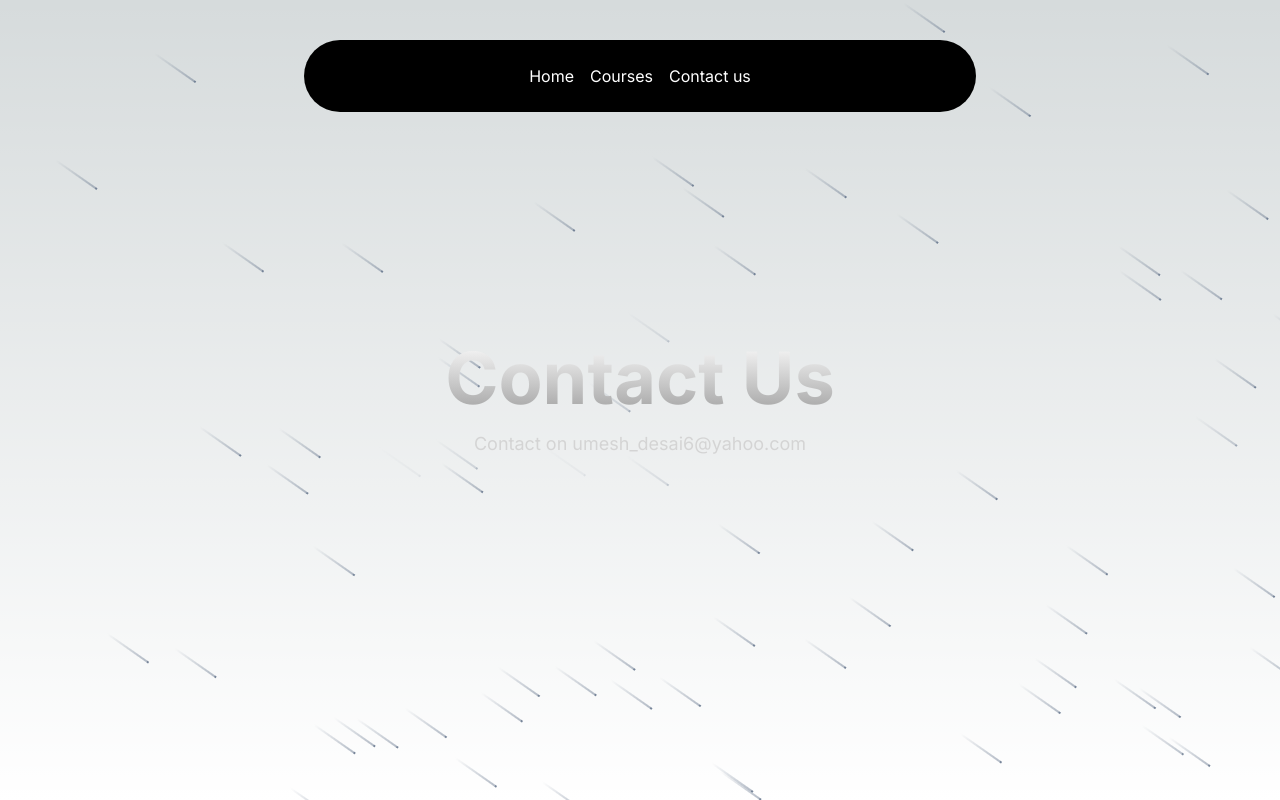
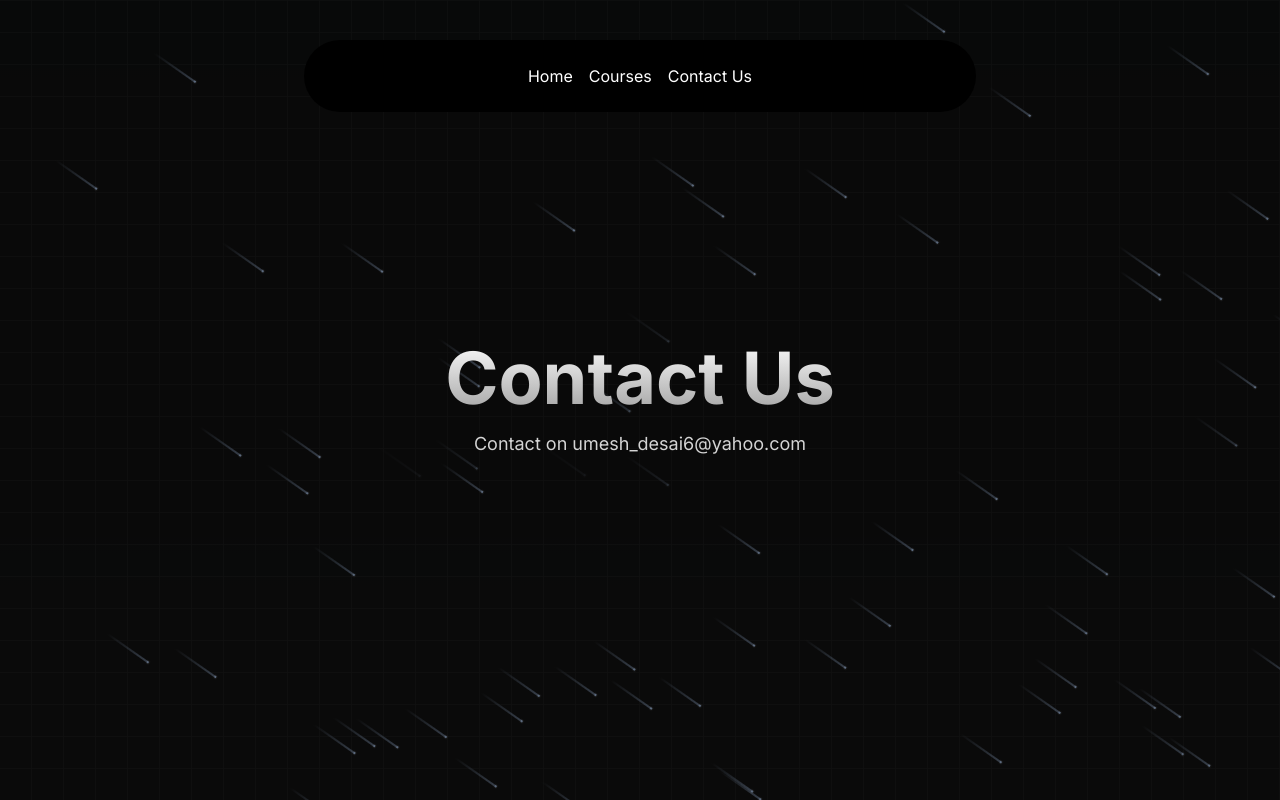
Before and after one commit to desaiumesh/musicapp, a Next.js app: page /contact in a window 1280 px wide. Built offline with nearby package versions, Linux system fonts and the light colour scheme.

Commit message:
minor changes for light theme

```diff
--- a/src/app/contact/page.tsx
+++ b/src/app/contact/page.tsx
@@ -4,7 +4,7 @@
 
 function page() {
     return (
-        <div className='relative w-full h-screen overflow-hidden'>
+        <div className='relative w-full h-screen overflow-hidden min-h-screen bg-black/[0.96] antialiased bg-grid-white/[0.02]'>
             <div className='absolute inset-0'>
                 <Meteors number={100} />
             </div>
--- a/src/components/Navbar.tsx
+++ b/src/components/Navbar.tsx
@@ -23,11 +23,11 @@
                     <HoveredLink href="/courses">Music Production</HoveredLink>
                 </div>
             </MenuItem>
-            <Link href={"/contact"}>
-                <MenuItem setActive={setActive} active={active} item="Contact us">
-                    Contact
-                </MenuItem>
-            </Link>
+            <MenuItem setActive={setActive} active={active} item="Contact Us">
+                <div className="flex flex-col space-y-4 text-sm">
+                    <HoveredLink href="/contact">Contact</HoveredLink>
+                </div>
+            </MenuItem>
         </Menu>
     </div>
     )
```
